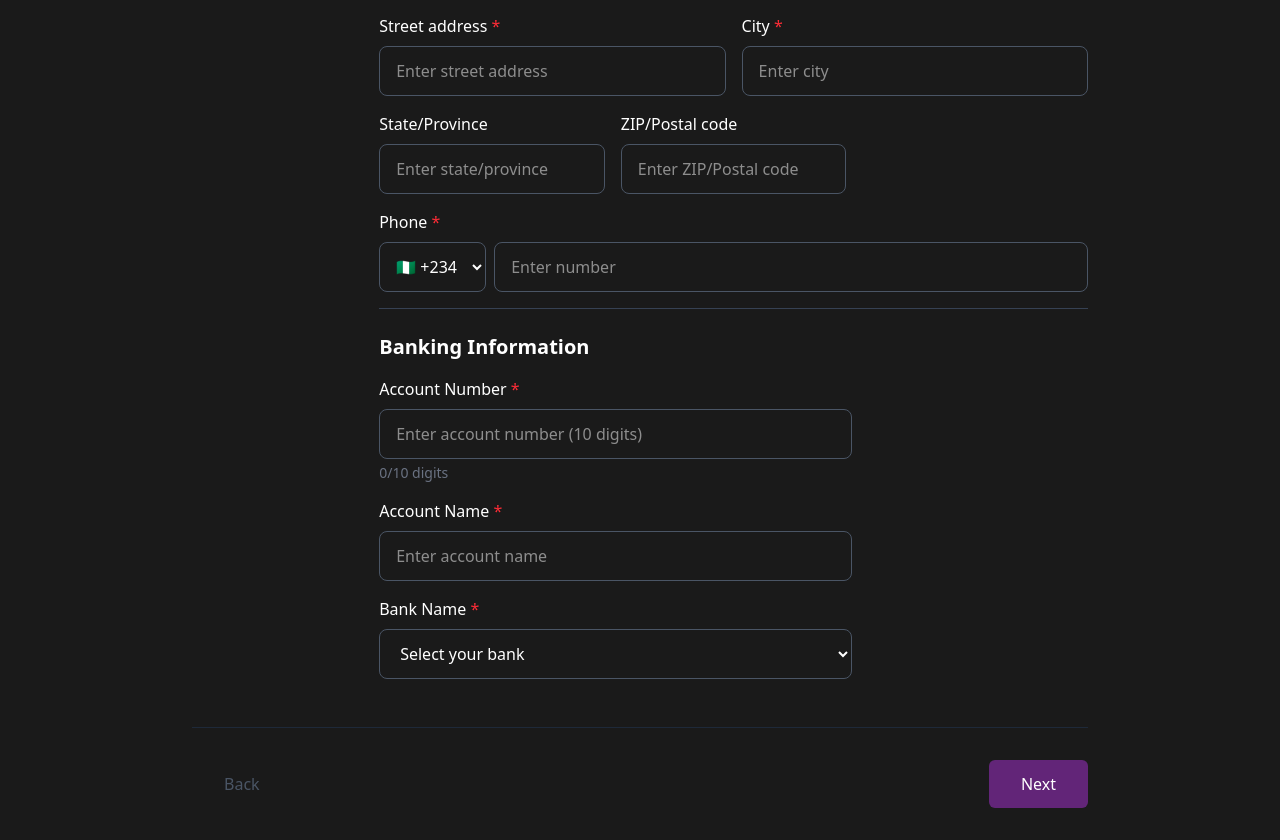
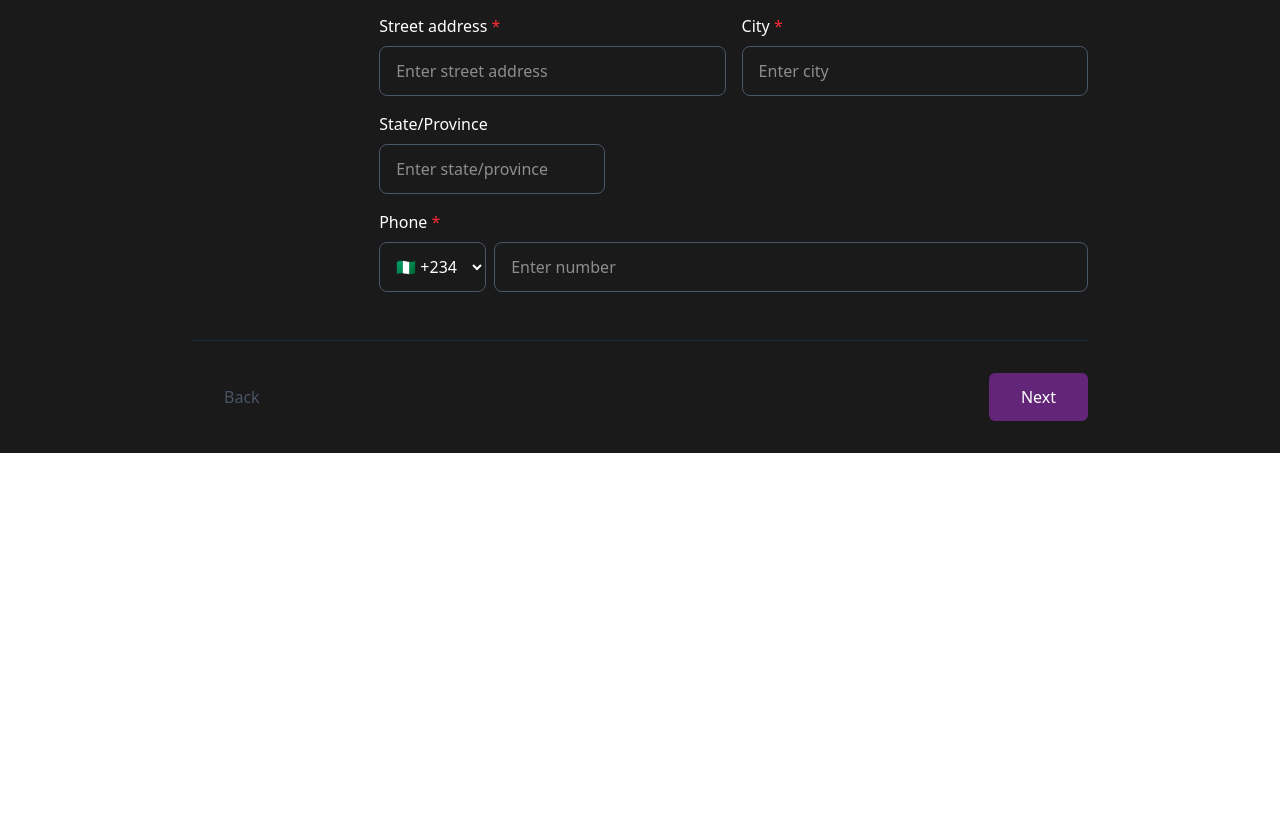
Before and after one commit to Kars07/SwiftGig, a React (Vite) app in the folder swiftgig_frontend/: page /client-auth in a window 1280 px wide. Shown: the part 571-1411 px from the top of the page. After the commit the page ends 1024 px from the top, so only its background shows below. Built offline with nearby package versions, Linux system fonts and the light colour scheme.

Commit message:
added auth changes

```diff
--- a/swiftgig_frontend/src/components/auth/ClientAuth.tsx
+++ b/swiftgig_frontend/src/components/auth/ClientAuth.tsx
@@ -12,7 +12,6 @@ const ClientAuth = () => {
     streetAddress: '',
     city: '',
     stateProvince: '',
-    zipCode: '',
     phone: '',
     profilePhoto: null as File | null,
     accountNumber: '',
@@ -224,16 +223,6 @@ const ClientAuth = () => {
                         className="w-full px-4 py-3 bg-transparent border border-gray-600 rounded-lg text-white focus:outline-none focus:border-[#622578]"
                       />
                     </div>
-                    <div>
-                      <label className="block text-white font-medium mb-2">ZIP/Postal code</label>
-                      <input
-                        type="text"
-                        placeholder="Enter ZIP/Postal code"
-                        value={formData.zipCode}
-                        onChange={(e) => handleInputChange('zipCode', e.target.value)}
-                        className="w-full px-4 py-3 bg-transparent border border-gray-600 rounded-lg text-white focus:outline-none focus:border-[#622578]"
-                      />
-                    </div>
                   </div>
 
                   {/* Phone */}
@@ -254,60 +243,6 @@ const ClientAuth = () => {
                         onChange={(e) => handleInputChange('phone', e.target.value)}
                         className="flex-1 px-4 py-3 bg-transparent border border-gray-600 rounded-lg text-white focus:outline-none focus:border-[#622578]"
                       />
-                    </div>
-                  </div>
-
-                  {/* Banking Information Section */}
-                  <div className="pt-6 border-t border-gray-700">
-                    <h3 className="text-xl font-semibold text-white mb-4">Banking Information</h3>
-
-                    {/* Account Number */}
-                    <div className="mb-4">
-                      <label className="block text-white font-medium mb-2">
-                        Account Number <span className="text-red-500">*</span>
-                      </label>
-                      <input
-                        type="text"
-                        placeholder="Enter account number (10 digits)"
-                        value={formData.accountNumber}
-                        onChange={(e) => handleAccountNumberChange(e.target.value)}
-                        maxLength={10}
-                        className="w-full md:w-2/3 px-4 py-3 bg-transparent border border-gray-600 rounded-lg text-white focus:outline-none focus:border-[#622578]"
-                      />
-                      <p className="text-gray-500 text-sm mt-1">
-                        {formData.accountNumber.length}/10 digits
-                      </p>
-                    </div>
-
-                    {/* Account Name */}
-                    <div className="mb-4">
-                      <label className="block text-white font-medium mb-2">
-                        Account Name <span className="text-red-500">*</span>
-                      </label>
-                      <input
-                        type="text"
-                        placeholder="Enter account name"
-                        value={formData.accountName}
-                        onChange={(e) => handleInputChange('accountName', e.target.value)}
-                        className="w-full md:w-2/3 px-4 py-3 bg-transparent border border-gray-600 rounded-lg text-white focus:outline-none focus:border-[#622578]"
-                      />
-                    </div>
-
-                    {/* Bank Name */}
-                    <div>
-                      <label className="block text-white font-medium mb-2">
-                        Bank Name <span className="text-red-500">*</span>
-                      </label>
-                      <select
-                        value={formData.bankName}
-                        onChange={(e) => handleInputChange('bankName', e.target.value)}
-                        className="w-full md:w-2/3 px-4 py-3 bg-[#1a1a1a] border border-gray-600 rounded-lg text-white focus:outline-none focus:border-[#622578]"
-                      >
-                        <option value="">Select your bank</option>
-                        {nigerianBanks.map((bank) => (
-                          <option key={bank} value={bank}>{bank}</option>
-                        ))}
-                      </select>
                     </div>
                   </div>
                 </div>
--- a/swiftgig_frontend/src/components/auth/TalentAuth.tsx
+++ b/swiftgig_frontend/src/components/auth/TalentAuth.tsx
@@ -12,7 +12,6 @@ const TalentAuth = () => {
     streetAddress: '',
     city: '',
     stateProvince: '',
-    zipCode: '',
     phone: '',
     profilePhoto: null as File | null,
     accountNumber: '',
@@ -256,16 +255,6 @@ const TalentAuth = () => {
                         className="w-full px-4 py-3 bg-transparent border border-gray-600 rounded-lg text-white focus:outline-none focus:border-[#622578]"
                       />
                     </div>
-                    <div>
-                      <label className="block text-white font-medium mb-2">ZIP/Postal code</label>
-                      <input
-                        type="text"
-                        placeholder="Enter ZIP/Postal code"
-                        value={formData.zipCode}
-                        onChange={(e) => handleInputChange('zipCode', e.target.value)}
-                        className="w-full px-4 py-3 bg-transparent border border-gray-600 rounded-lg text-white focus:outline-none focus:border-[#622578]"
-                      />
-                    </div>
                   </div>
 
                   {/* Phone */}
@@ -286,60 +275,6 @@ const TalentAuth = () => {
                         onChange={(e) => handleInputChange('phone', e.target.value)}
                         className="flex-1 px-4 py-3 bg-transparent border border-gray-600 rounded-lg text-white focus:outline-none focus:border-[#622578]"
                       />
-                    </div>
-                  </div>
-
-                  {/* Banking Information Section */}
-                  <div className="pt-6 border-t border-gray-700">
-                    <h3 className="text-xl font-semibold text-white mb-4">Banking Information</h3>
-
-                    {/* Account Number */}
-                    <div className="mb-4">
-                      <label className="block text-white font-medium mb-2">
-                        Account Number <span className="text-red-500">*</span>
-                      </label>
-                      <input
-                        type="text"
-                        placeholder="Enter account number (10 digits)"
-                        value={formData.accountNumber}
-                        onChange={(e) => handleAccountNumberChange(e.target.value)}
-                        maxLength={10}
-                        className="w-full md:w-2/3 px-4 py-3 bg-transparent border border-gray-600 rounded-lg text-white focus:outline-none focus:border-[#622578]"
-                      />
-                      <p className="text-gray-500 text-sm mt-1">
-                        {formData.accountNumber.length}/10 digits
-                      </p>
-                    </div>
-
-                    {/* Account Name */}
-                    <div className="mb-4">
-                      <label className="block text-white font-medium mb-2">
-                        Account Name <span className="text-red-500">*</span>
-                      </label>
-                      <input
-                        type="text"
-                        placeholder="Enter account name"
-                        value={formData.accountName}
-                        onChange={(e) => handleInputChange('accountName', e.target.value)}
-                        className="w-full md:w-2/3 px-4 py-3 bg-transparent border border-gray-600 rounded-lg text-white focus:outline-none focus:border-[#622578]"
-                      />
-                    </div>
-
-                    {/* Bank Name */}
-                    <div>
-                      <label className="block text-white font-medium mb-2">
-                        Bank Name <span className="text-red-500">*</span>
-                      </label>
-                      <select
-                        value={formData.bankName}
-                        onChange={(e) => handleInputChange('bankName', e.target.value)}
-                        className="w-full md:w-2/3 px-4 py-3 bg-[#1a1a1a] border border-gray-600 rounded-lg text-white focus:outline-none focus:border-[#622578]"
-                      >
-                        <option value="">Select your bank</option>
-                        {nigerianBanks.map((bank) => (
-                          <option key={bank} value={bank}>{bank}</option>
-                        ))}
-                      </select>
                     </div>
                   </div>
                 </div>
```
